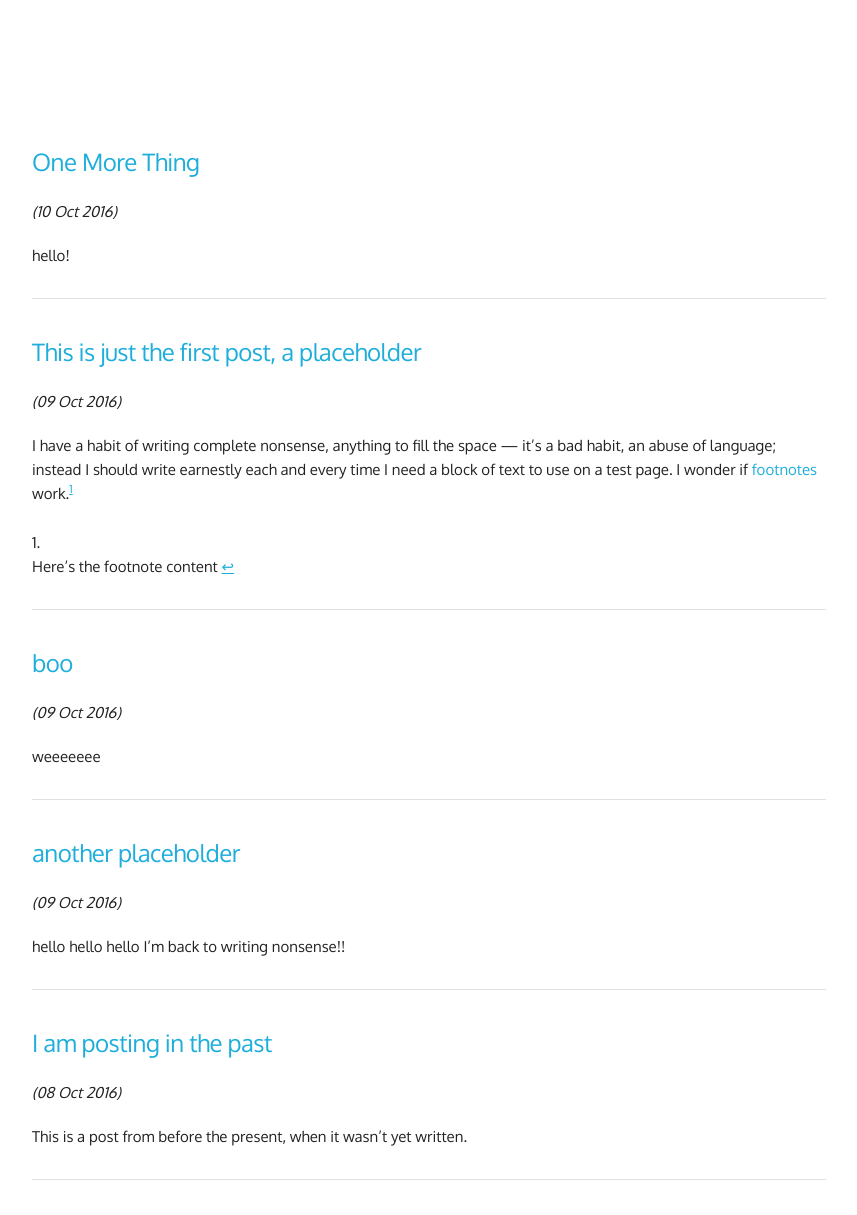
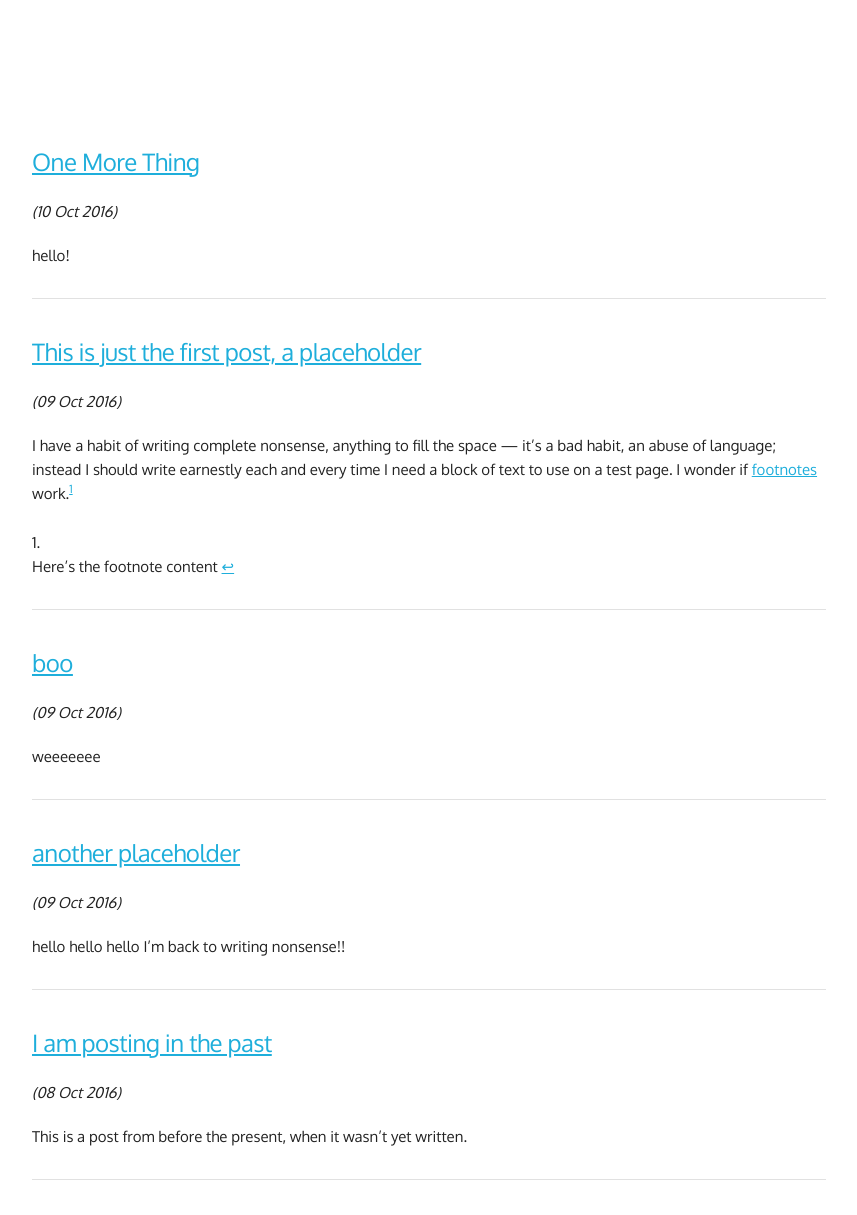
Before and after one commit to mt-trash/mt-trash.github.io, a Jekyll site: the page built from index.html, in a window 1280 px wide. Shown: the whole page, without its empty margins (128-985 px from the left). Built offline with Jekyll 4.4.1, drawn with Linux system fonts in a browser that asks for light colours; the list of posts is cut into pages by our own code.

Commit message:
Update skeleton.css

```diff
--- a/css/skeleton.css
+++ b/css/skeleton.css
@@ -133,7 +133,8 @@
 h1, h2, h3, h4, h5, h6 {
   margin-top: 0;
   margin-bottom: 2rem;
-  font-weight: 300; }
+  font-weight: 300;
+  text-decoration: none; }
 h1 { font-size: 4.0rem; line-height: 1.2;  letter-spacing: -.1rem;}
 h2 { font-size: 3.6rem; line-height: 1.25; letter-spacing: -.1rem; }
 h3 { font-size: 3.0rem; line-height: 1.3;  letter-spacing: -.1rem; }
@@ -158,13 +159,9 @@
 /* Links
 –––––––––––––––––––––––––––––––––––––––––––––––––– */
 a {
-  color: #1EAEDB; text-decoration: none; }
+  color: #1EAEDB; }
 a:hover {
   color: #0FA0CE; }
-a.footnote {
-  text-decoration: underline; }
-a.reversefootnote {
-  text-decoration: underline; }
 
 
 /* Buttons
```
